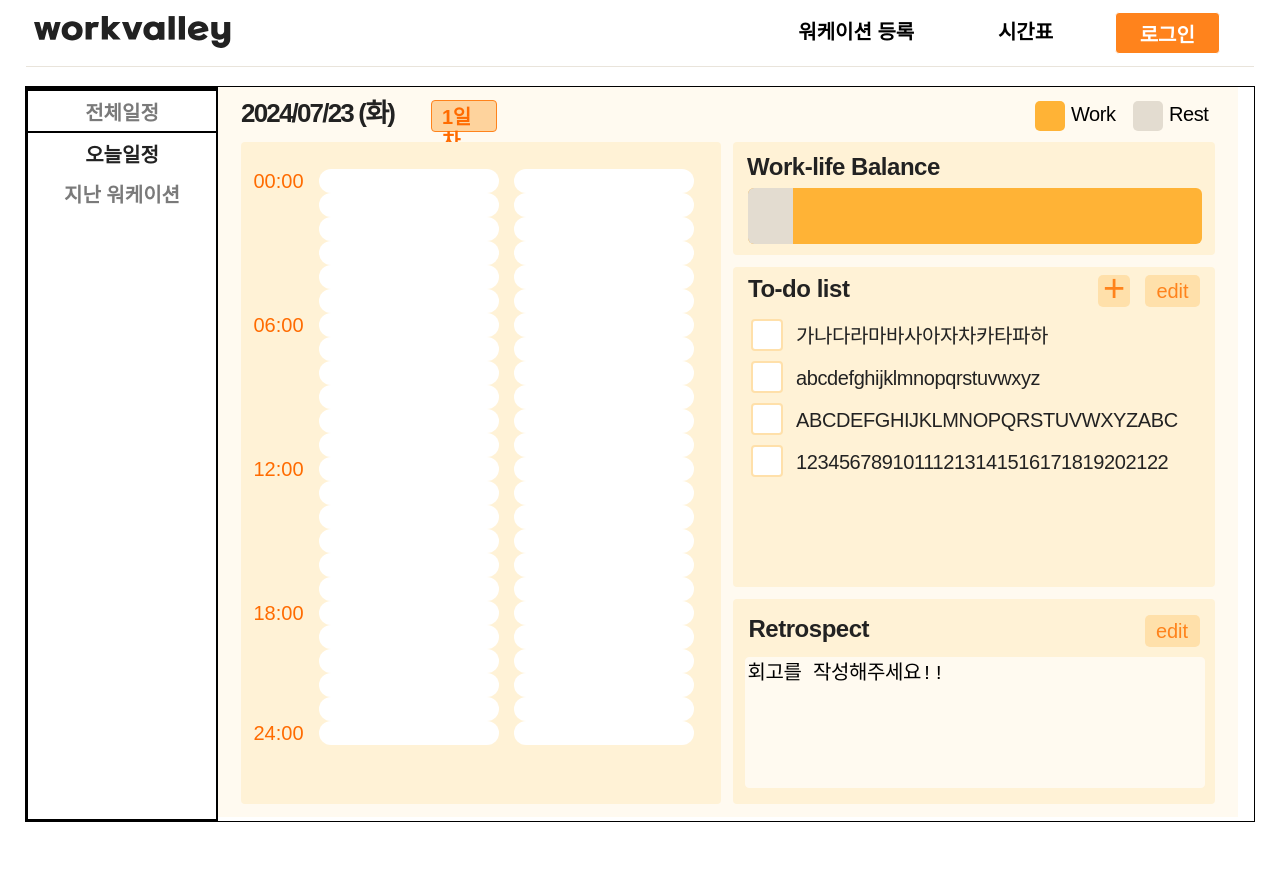
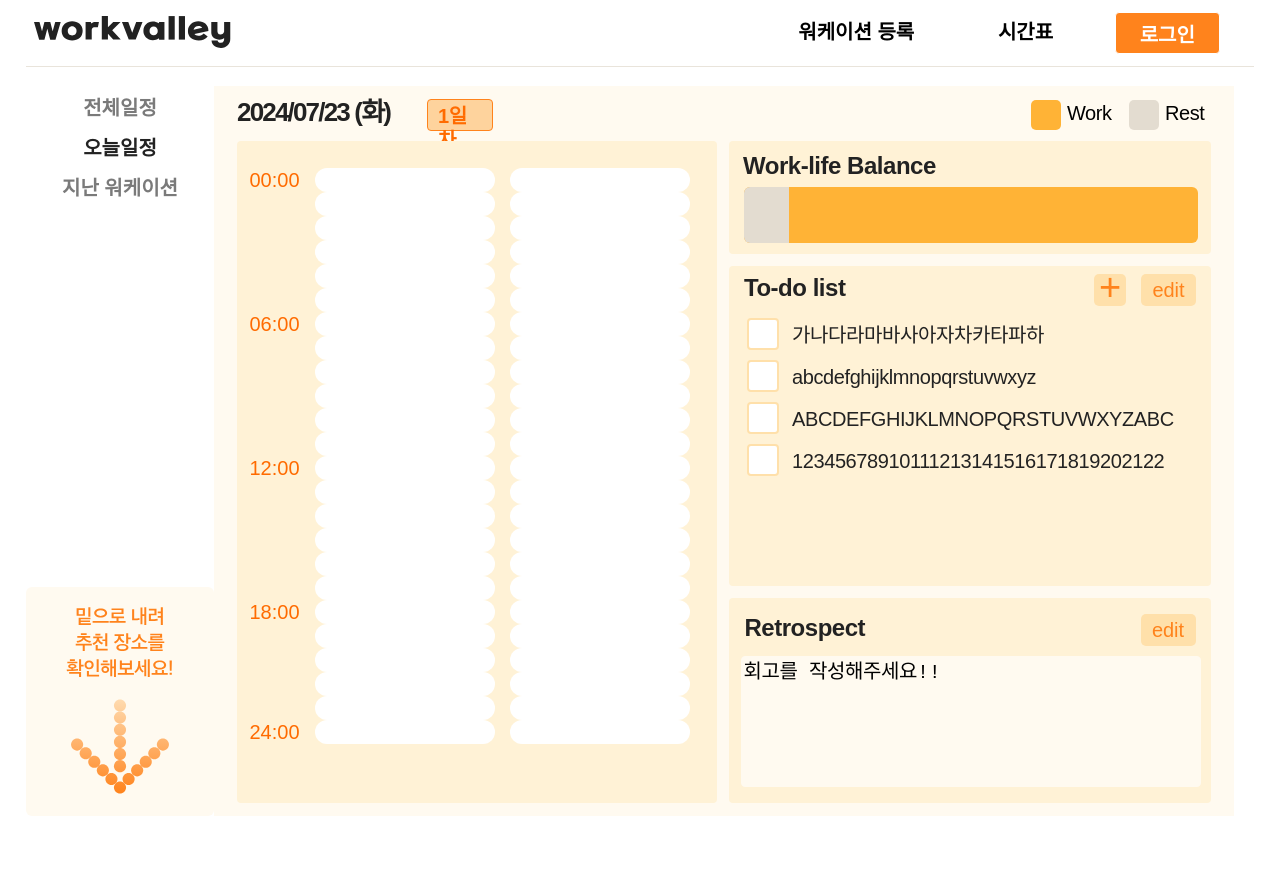
Before and after one commit to LikeLion-CAU-12th-Hackathon-Team1/Front-End, a React (Create React App) app: page /timetable/today in a window 1280 px wide. Shown: the top 886 px of the page. Built offline with nearby package versions, Linux system fonts and the light colour scheme; no server answers.

Commit message:
FEXT: nav박스에 이미지 추가

```diff
--- a/src/pages/TimeTable/TimeTable.jsx
+++ b/src/pages/TimeTable/TimeTable.jsx
@@ -3,6 +3,7 @@ import { Outlet, useNavigate } from 'react-router-dom';
 import styled from 'styled-components';
 import OneDayTimeTable from '../../component_TimeTable/ForTimeTable/OneDayTimeTable';
 import Location from '../../component_Location/Location';
+import recoLoca from '../../assets/img/recommendLoca.svg';
 
 const TimeTable = () => {
 
@@ -23,9 +24,13 @@ const TimeTable = () => {
     <Container>
     <TopContainer>
     <NavDom>
+      <BtnContainer>
       <AllBtn onClick={goAllTimeTable}>전체일정</AllBtn>
       <TodayBtn onClick={goTodayTimeTable}>오늘일정</TodayBtn>
       <HistoryBtn onClick = {goLastTimeTable}>지난 워케이션</HistoryBtn>
+      </BtnContainer>
+
+      <RecoLoca src={recoLoca}/>
     </NavDom>
     <OneDayTimeTable/>
     </TopContainer>
@@ -54,7 +59,6 @@ const TopContainer = styled.div`
   display: flex;
   flex-direction: row;
   margin-top: 66px;
-  border: 1px solid black;
 `
 
 const BottomContainer = styled.div`
@@ -62,7 +66,6 @@ const BottomContainer = styled.div`
   display: flex;
   flex-direction: row;
   margin-top: 66px;
-  border: 1px solid black;
   height: 820px;
 `
 
@@ -74,8 +77,17 @@ flex-direction: column;
   font-size: 20px;
   font-weight: 700;
 align-items: center;
-border: 2px solid black;
-//justify-content:center;
+justify-content:space-between;
+`
+
+const BtnContainer = styled.div`
+  display: flex;
+  flex-direction: column;
+  align-items:center;
+`
+
+const RecoLoca = styled.img`
+width: 188px;
 `
 const AllBtn = styled.div`
   width: 188px;
@@ -83,7 +95,6 @@ const AllBtn = styled.div`
   display: flex;
   align-items:center;
   justify-content:center;
-  border: 2px solid black;
   color: #7A7A7A;
 `
 const TodayBtn = styled.div`
```
Also changed, not shown: src/assets/img/recommendLoca.svg (added).
